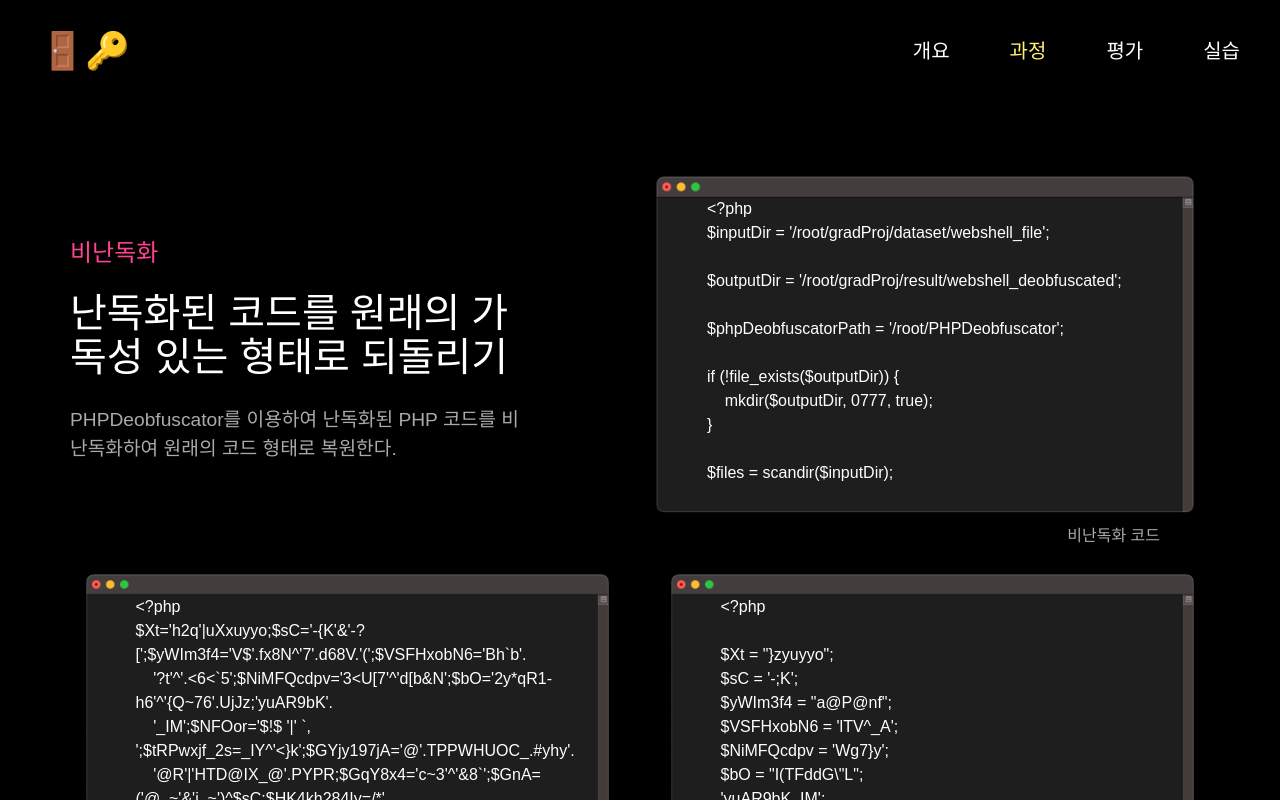
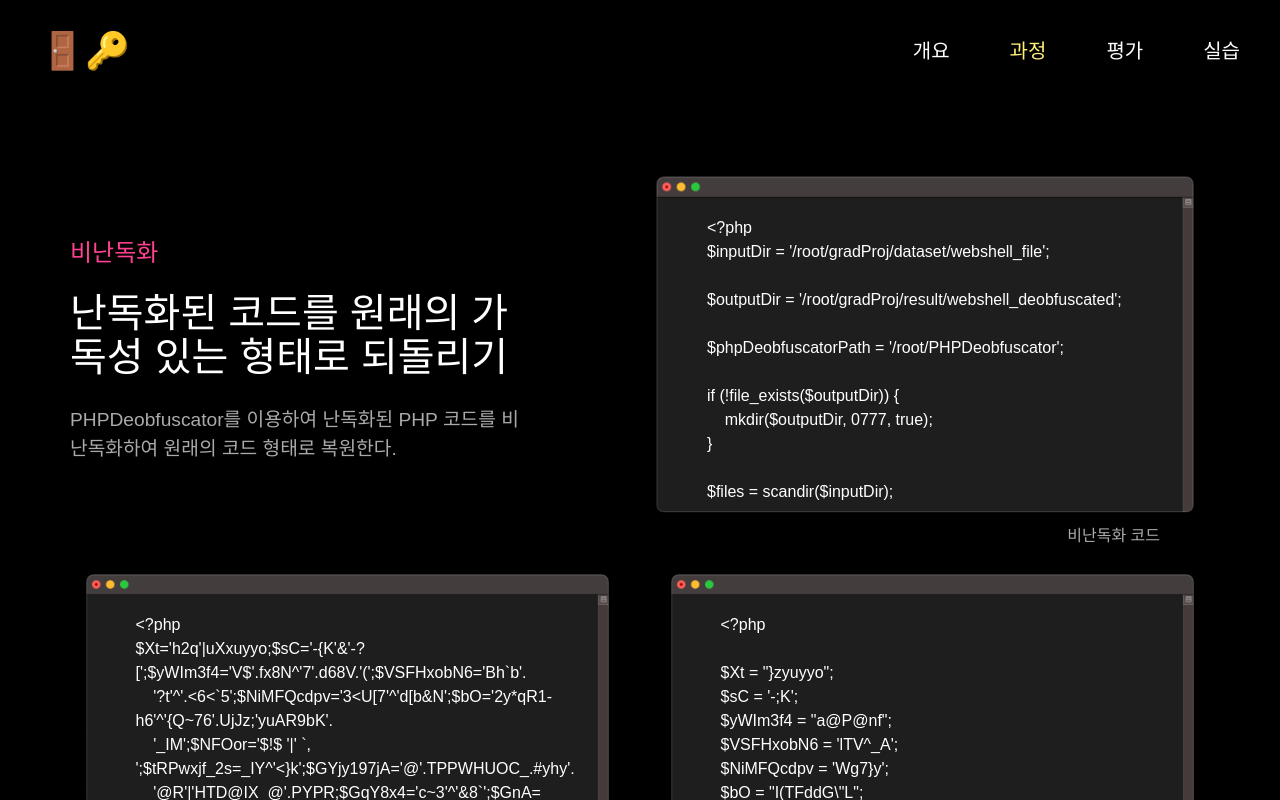
Before and after one commit to PNU-moonjigi/moonjigi-fe, a React (Vite) app: page /process in a window 1280 px wide. Shown: the top 800 px of the page. Built offline with nearby package versions, Linux system fonts and the light colour scheme.

Commit message:
chore: 터미널 이미지 내의 텍스트 위치 조정

```diff
--- a/src/page/Process/components/ImageWithText.module.scss
+++ b/src/page/Process/components/ImageWithText.module.scss
@@ -17,10 +17,10 @@
 
 .textOverlay {
   position: absolute;
-  top: 10%;
+  top: 15%;
   left: 10%;
   width: 80%;
-  height: 78%;
+  height: 75%;
   padding: 10px;
   overflow-y: scroll;
   font-size: 16px;
```
